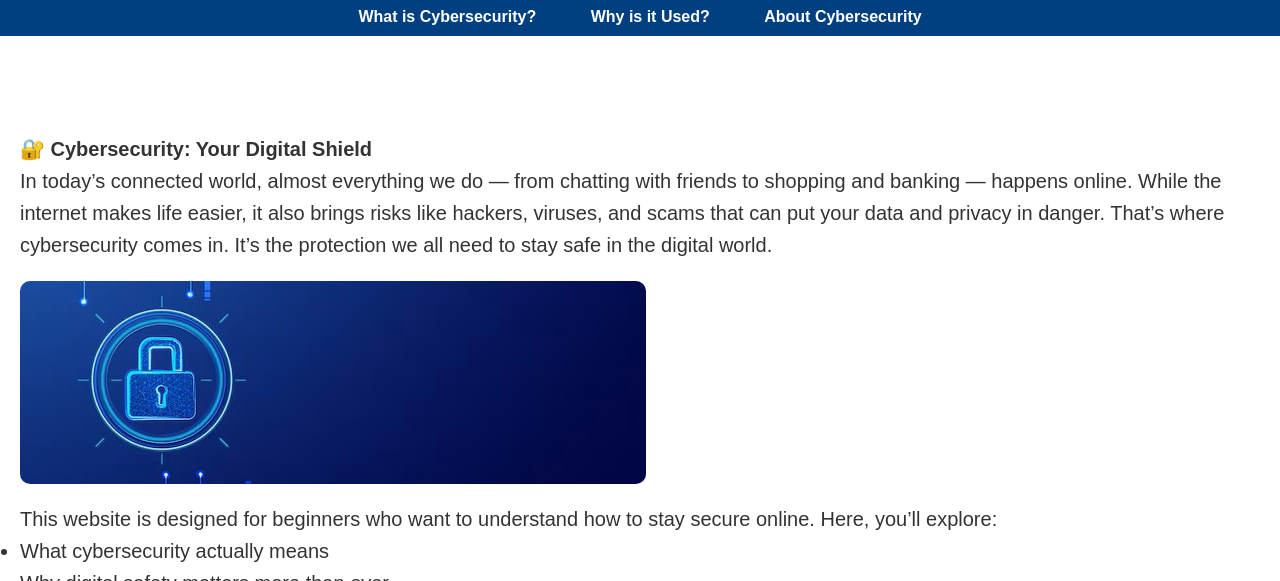
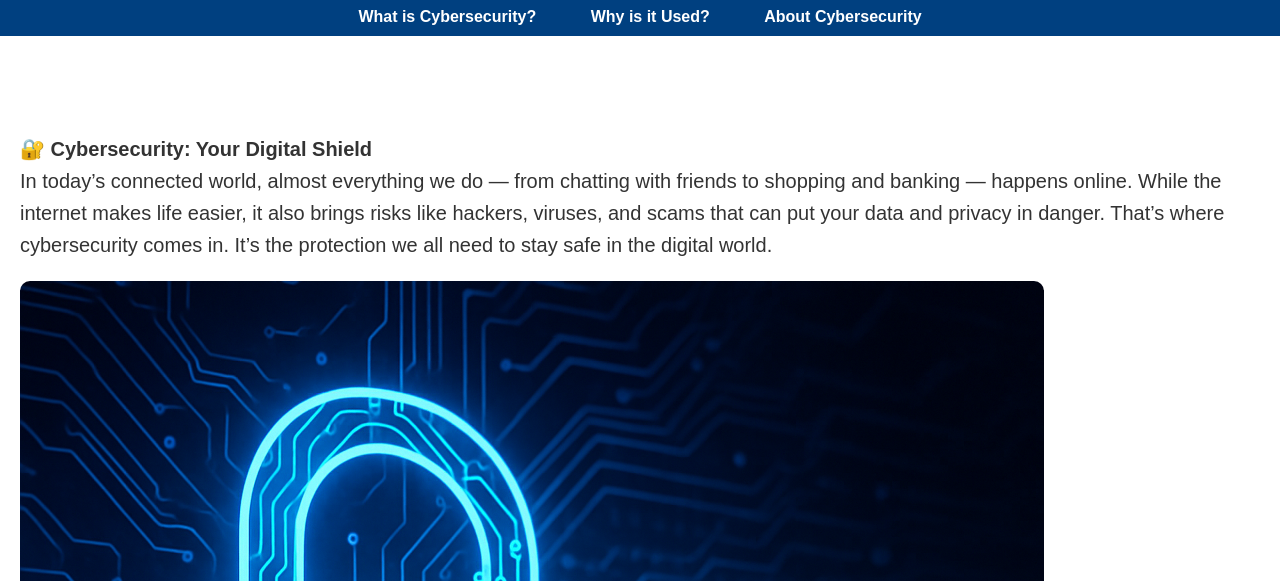
Before and after one commit to AnushreeAnil/website-project, a plain HTML site: page index.html in a window 1280 px wide. Shown: the part 219-800 px from the top of the page. Drawn offline with Linux system fonts and the light colour scheme.

Commit message:
Update index.html

```diff
--- a/index.html
+++ b/index.html
@@ -21,7 +21,7 @@
   In today’s connected world, almost everything we do — from chatting with friends to shopping and banking — happens online. While the internet makes life easier, it also brings risks like hackers, viruses, and scams that can put your data and privacy in danger.
 
 That’s where cybersecurity comes in. It’s the protection we all need to stay safe in the digital world.</p>
-    <img src="images/header.jpg" alt="Cybersecurity Image">
+    <img src="images/cyber1.jpg" alt="Cybersecurity Image">
 
     <p>This website is designed for beginners who want to understand how to stay secure online. Here, you’ll explore:</p>
     <ul>
```
